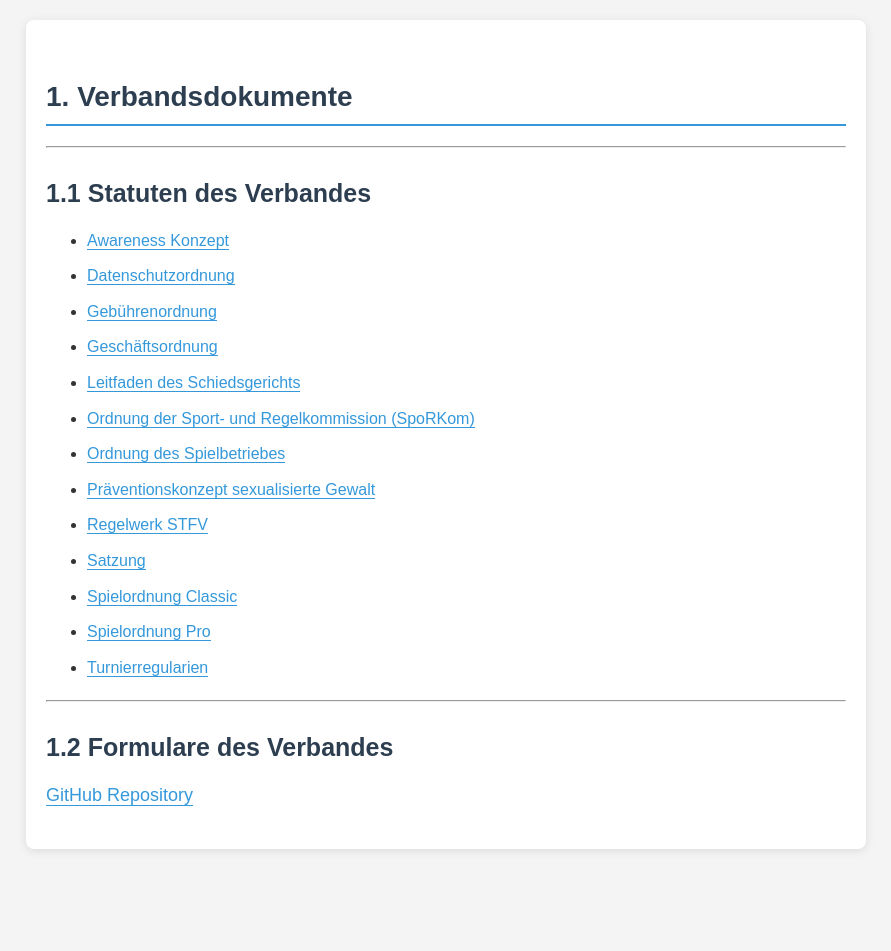
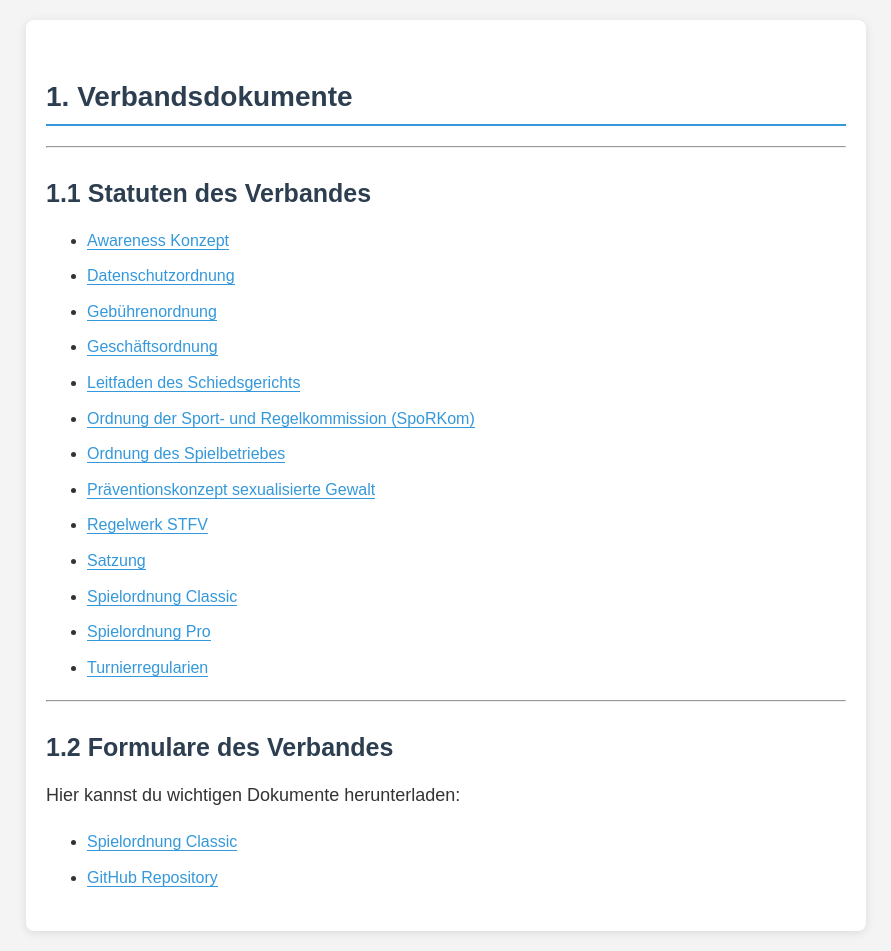
Before and after one commit to Deutscher-Tischfussballbund/stfv-docs, a Jekyll site: the page built from index.md, in a window 1280 px wide. Shown: the whole page, without its empty margins (194-1085 px from the left). Built offline with Jekyll 4.4.1, drawn with Linux system fonts in a browser that asks for light colours; our own code applies the rules of GitHub Pages for plain Markdown files; before the commit the page ends 900 px from its top, so only the background shows below that.

Commit message:
Update index.md

```diff
--- a/index.md
+++ b/index.md
@@ -20,4 +20,9 @@
 ---
 
 ## Formulare des Verbandes
+
+Hier kannst du wichtigen Dokumente herunterladen:
+
+- [Spielordnung Classic](./dokumente/SPIELORDNUNG_CLASSIC.pdf)
+- []()
  <a href="https://github.com/Deutscher-Tischfussballbund/stfv-docs/tree/main/docs" target="_blank">GitHub Repository</a>
```
